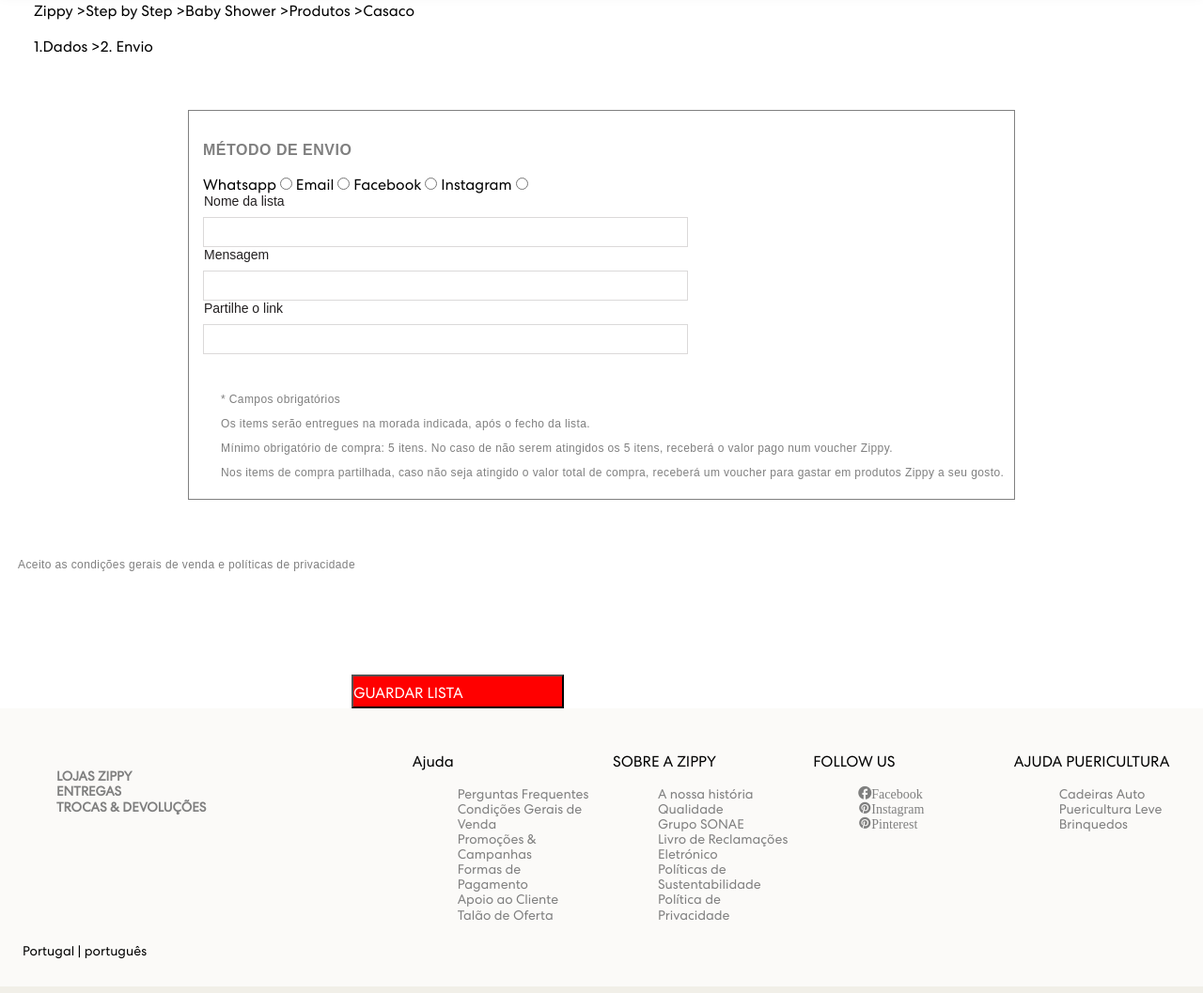
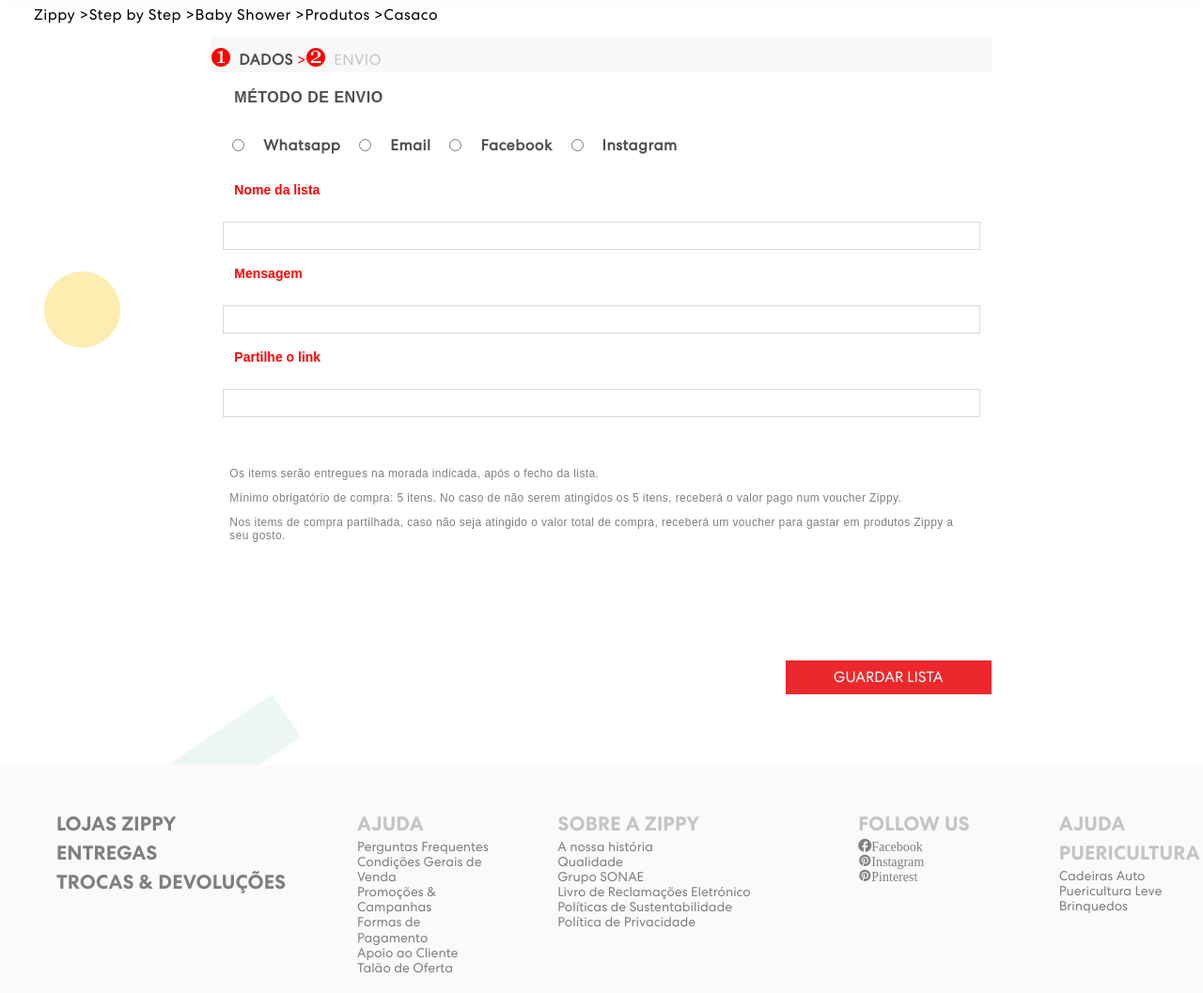
Before and after one commit to nunoroliveira/Projecto360, a website built with Parcel: page ENVIO.html in a window 1280 px wide. Shown: the part 76-1133 px from the top of the page at 94% size. Built offline with nearby package versions, Linux system fonts and the light colour scheme; a web font is replaced by a local one.

Commit message:
Daniela 3

```diff
--- a/ENVIO.html
+++ b/ENVIO.html
@@ -68,6 +68,8 @@
     </nav>
   </header>
 
+  <div class="body1 gridrow">
+
   <section class="gridrowfull flow">
     <a class="apadleft" href="#">Zippy > </a>
     <a href="#">Step by Step > </a>
@@ -76,59 +78,75 @@
     <a href="#">Casaco</a>
   </section>
 
-  <section class="gridrowfull flow">
-    <a class="apadleft" href="#">1.Dados > </a>
-    <a href="#">2. Envio</a>
+  <div class="gridrow">
+    <div class="container1 col-8 offset-2 gridrow">
+
+  <section class="gridrowfull flow cabecalho">
+  <img class="numeros" src="../img/numero1.png" alt="some text" width=20 height=20>
+  <a class="apadleft1" style="color:#4e4e4e" href="#"><b>DADOS </b><span style="color: red"> ></span></a>
+  <img class="numeros" src="../img/numero2.png" alt="some text" width=20 height=20>
+  <a class="apadleft1" style="color:#c4c4c4" href="#">ENVIO</a>
   </section>
 
-<div class="col-8 container">
-<h4 class="titulos">MÉTODO DE ENVIO</h4>
 
-<LABEL FOR="R1">Whatsapp</LABEL>
-<INPUT TYPE="Radio" Name="Circle" ID="R1" Value="Whatsapp">
+<div class="col-12 gridrow">
+<h4 class="titulos col-12">MÉTODO DE ENVIO</h4>
 
-<LABEL FOR="R2">Email</LABEL>
-<INPUT TYPE="Radio" Name="Circle" ID="R2" Value="Email">
-
-<LABEL FOR="R2">Facebook</LABEL>
-<INPUT TYPE="Radio" Name="Circle" ID="R2" Value="Facebook">
-
-<LABEL FOR="R2">Instagram</LABEL>
-<INPUT TYPE="Radio" Name="Circle" ID="R2" Value="Instagram">
+<INPUT class="selecionar" TYPE="Radio" Name="Circle" ID="R1" Value="Whatsapp">
+<LABEL class="selecionar camposbotao" FOR="R1"><b>Whatsapp</b></LABEL>
 
 
-<h6 class="campos">Nome da lista</h6>
-<input class="containerquickanswer"></input>
-<h6 class="campos">Mensagem</h6>
-<input class="containerquickanswer"></input>
-<h6 class="campos">Partilhe o link</h6>
-<input class="containerquickanswer"></input>
+<INPUT class="selecionar" TYPE="Radio" Name="Circle" ID="R2" Value="Email">
+<LABEL class="selecionar camposbotao" FOR="R2"><b>Email</b></LABEL>
 
 
-<div class="camposobrigatorios">* Campos obrigatórios
+<INPUT class="selecionar" TYPE="Radio" Name="Circle" ID="R2" Value="Facebook">
+<LABEL class="selecionar camposbotao" FOR="R2"><b>Facebook</b></LABEL>
+
+
+<INPUT class="selecionar" TYPE="Radio" Name="Circle" ID="R2" Value="Instagram">
+<LABEL class="selecionar camposbotao" FOR="R2"><b>Instagram</b></LABEL>
+
+
+<h6 class="col-12 campos">Nome da lista</h6>
+<input class="col-12 containerquickanswer"></input>
+<h6 class="col-12 campos">Mensagem</h6>
+<input class="col-12 containerquickanswer"></input>
+<h6 class="col-12 campos">Partilhe o link</h6>
+<input class="col-12 containerquickanswer"></input>
+
+</div>
+<div class="camposobrigatorios">
   <p>Os items serão entregues na morada indicada, após o fecho da lista.</p>
   <p>Mínimo obrigatório de compra: 5 itens. No caso de não serem atingidos os 5 itens, receberá o valor pago num voucher Zippy.</p>
   <p>Nos items de compra partilhada, caso não seja atingido o valor total de compra, receberá um voucher para gastar em produtos Zippy a seu gosto.</p>
 </div></div>
-  <div class="camposobrigatorios1 gridrowfull col-12"><p>Aceito as condições gerais de venda e políticas de privacidade</p></div>
+</div>
+<div class="gridrow">
+  <div class="col-8 offset-2 textright">
+  <button class="button-list continuarbutton">GUARDAR LISTA</button>
+  </div>
+</div>
+</div>
+</div>
 
-  <div>
-  <button class="guardarlistabutton gridrowfull col-12">GUARDAR LISTA</button>
-</div>
+
+</body>
 
 <footer id="main-footer">
 
-    <div class="gridrow">
-      <div class="col-4 col-d-4">
-        <ul>
-          <li><a href="https://zippyonline.com/pt/we-stay-together.html" title="Zippy Stores"><strong>LOJAS ZIPPY</strong></a></li>
-          <li><a href="https://zippyonline.com/pt/ajuda/entregas/" title="Deliveries"><strong>ENTREGAS</strong></a></li>
-          <li><a href="https://zippyonline.com/pt/ajuda/trocas-devolucoes/" title="Returns"><strong>TROCAS & DEVOLUÇÕES</strong></a></li>
+  <div class="gridrowfull">
+    <div class="col-5 col-d-3">
+      <ul class="margintopnone">
+        <li><h6><a href="https://zippyonline.com/pt/we-stay-together.html" title="Zippy Stores">LOJAS ZIPPY</h6></a></li>
+        <li><h6><a href="https://zippyonline.com/pt/ajuda/entregas/" title="Deliveries">ENTREGAS</h6></a></li>
+        <li><h6><a href="https://zippyonline.com/pt/ajuda/trocas-devolucoes/" title="Returns">TROCAS & DEVOLUÇÕES</h6></a></li>
       </ul>
     </div>
-      <div class="col-4 col-d-2">
-        <p class="margintopnone" id="help">Ajuda</p>
-        <ul>
+    <div class="col-7 col-d-2">
+
+      <ul class="margintopnone">
+        <h6 id="help">AJUDA</h6>
         <li><a href="https://zippyonline.com/pt/ajuda/perguntas-frequentes/" title="Frequent Questions">Perguntas Frequentes</a></li>
         <li><a href="https://zippyonline.com/pt/ajuda/condicoes-gerais-de-venda/" title="Selling Conditions">Condições Gerais de Venda</a></li>
         <li><a href="https://zippyonline.com/pt/ajuda/promocoes-campanhas/" title="Promos and Campaigns">Promoções & Campanhas</a></li>
@@ -138,9 +156,10 @@
       </ul>
     </div>
 
-      <div class="col-4 col-d-2">
-        <p class="margintopnone" id="about-zippy">SOBRE A ZIPPY</p>
-        <ul>
+    <div class="col-6 col-d-3">
+
+      <ul class="margintopnone">
+        <li><h6 id="about-zippy">SOBRE A ZIPPY</h6></li>
         <li><a href="https://zippyonline.com/pt/sobre-a-zippy/a-nossa-historia/" title="Our Story">A nossa história</a></li>
         <li><a href="https://zippyonline.com/pt/sobre-a-zippy/qualidade/" title="Quality">Qualidade</a></li>
         <li><a href="https://zippyonline.com/pt/sobre-a-zippy/grupo-sonae/" title="SONAE Group">Grupo SONAE</a></li>
@@ -150,18 +169,20 @@
       </ul>
     </div>
 
-      <div class="col-4 col-d-2">
-        <p class="margintopnone" id="follow-us">FOLLOW US</p>
-        <ul>
+    <div class="col-6 col-d-2">
+
+      <ul class="margintopnone">
+        <h6 id="follow-us">FOLLOW US</h6>
         <li><a href="https://www.facebook.com/zykidstore" title="Facebook"><i class="icn-facebook">Facebook</i></a></li>
         <li><a href="https://www.instagram.com/zippykidstore/?hl=pt" title="Instagram"><i class="icn-pinterest">Instagram</i></a></li>
         <li><a href="https://www.pinterest.pt/zippykidstore/" title="Pinterest"><i class="icn-pinterest">Pinterest</i></a></li>
       </ul>
     </div>
 
-      <div class="col-4 col-d-2">
-        <p class="margintopnone" id="child-care-help">AJUDA PUERICULTURA</p>
-        <ul>
+    <div class="col-12 col-d-2">
+
+      <ul class="margintopnone">
+        <h6 id="child-care-help">AJUDA PUERICULTURA</h6>
         <li><a href="https://zippyonline.com/pt/ajuda-puericultura/cadeiras-auto/" title="Auto chairs">Cadeiras Auto</a></li>
         <li><a href="https://zippyonline.com/pt/ajuda-puericultura/puericultura-leve/" title="Light Child Care">Puericultura Leve</a></li>
         <li><a href="https://zippyonline.com/pt/ajuda-puericultura/brinquedos/" title="Toys">Brinquedos</a></li>
--- a/scss/_dados.scss
+++ b/scss/_dados.scss
@@ -1,15 +1,26 @@
 .body1 {
   background-image: url("../img/partilha.png");
   background-repeat: no-repeat;
+  max-width: 100%;
+  height: auto;
+  }
 
+  .apadleft1{
+    padding-left: 4px;
 }
 
-.container {
-  border: 1px solid grey;
-  padding: 15px 15px 15px 15px;
-  align-items: center;
-  margin: 50px 300px 50px 200px;
-  border-top: solid 3px #dbd9d9
+.numeros{
+  margin-right: 5px;
+}
+
+.container1 {
+ // margin: 0 0 100px px;
+  padding-bottom: 20px;
+}
+
+.cabecalho {
+  background-color: #F8F8F8;
+  margin-top: 10px;
 }
 .navenvio {
   width: 42px;
@@ -39,16 +50,15 @@
 }
 
   .campos1 {
-    width: 276px;
-    height: 19px;
+  //  width: 276px;
+  //  height: 19px;
     margin: 10px 0 15px 0;
     font-family: Arial, Helvetica, sans-serif;
     font-size: 14px;
     letter-spacing: normal;
     text-align: left;
-    color: #4e4e4e
-
-    ;
+    color: #4e4e4e;
+    padding: 0  !important;
   }
 
   .containermessage {
@@ -58,15 +68,12 @@
     border: solid 1px rgba(0, 0, 0, 0.1);
   }
 
-  .containerquickanswer {
-    width: 277px;
-    height: 30px;
-    margin: 3px 0 0;
-    padding: 0 0 0 237px;
+  .containerquickanswer1 {
     border: solid 1px #dbd9d9;
+    padding: 0 !important;
   }
 
-  .camposobrigatorios3 {
+  .camposobrigatorios1 {
     //width: 986px;
     //height: 98px;
     //margin: 41px 31px 31px 0;
@@ -81,18 +88,30 @@
   .camposobrigatorios2 {
     //width: 986px;
     //height: 98px;
-    //margin: 41px 31px 31px 0;
+    margin: 0 31px 35px 0;
+    font-family: Arial, Helvetica, sans-serif;
+    font-size: 12px;
+    letter-spacing: 0.4px;
+    //text-align: left;
+    color: #7f7f7f;
+    text-align: left;
+  }
+
+  .camposobrigatorios3 {
+    //width: 986px;
+    //height: 98px;
+    // margin: 0 0 10px 0;
     font-family: Arial, Helvetica, sans-serif;
     font-size: 12px;
     //letter-spacing: 0.4px;
-    text-align: right;
+    text-align: left;
     color: #7f7f7f;
   }
 
-  .camposobrigatorios5 {
+  .camposobrigatorios4 {
     //width: 986px;
     //height: 98px;
-    //margin: 41px 31px 31px 0;
+    margin: 41px 31px 31px 0;
     font-family: Arial, Helvetica, sans-serif;
     font-size: 12px;
     //letter-spacing: 0.4px;
@@ -104,31 +123,32 @@
   }
 
   .continuarbutton {
-    float: right;
+    width: 219px;
+    height: 36px;
+    background-color: #ed282d;
+    font-size: 16px;
+    text-align: center;
+    color: #ffffff;
+    cursor: pointer;
+    border: #ed282d;
+    margin-top: 100px;
+    margin-bottom: 75px;
 
   }
 
   .datalimite {
-    padding: 50px 26px 0 0;
+   // padding: 50px 26px 0 0;
     font-family: Arial, Helvetica, sans-serif;
     font-size: 12px;
-    font-weight: bold;
-    font-stretch: normal;
-    font-style: normal;
-    line-height: 1.57;
-    letter-spacing: 0.1px;
     text-align: left;
     color: #4e4e4e;
+    padding: 80px 0 50px 0;
   }
 
   .datalimite1 {
-    padding: 0 26px 26px 0;
+  //  padding: 0 26px 0 0;
     font-family: Arial, Helvetica, sans-serif;
     font-size: 12px;
-    font-stretch: normal;
-    font-style: normal;
-    line-height: 1.57;
-    letter-spacing: 0.1px;
     text-align: left;
     color: #7f7f7f;
   }
--- a/scss/_shopcart.scss
+++ b/scss/_shopcart.scss
@@ -3,6 +3,17 @@
     margin: 0 auto;
 }
 
+.lista{
+width: 75.6px;
+height: 107px;
+flex-grow: 0;
+margin: 0 31.4px 0 0;
+}
+
+.product-card1{
+      position: relative;
+      background-color: none;
+  }
 
 .navZippy {
   width: 100px;
--- a/scss/envio.scss
+++ b/scss/envio.scss
@@ -4,6 +4,11 @@
     align-items: center;
     margin: 50px 200px 50px 200px;
   }
+
+  .selecionar {
+    margin: 10px 10px 10px ;
+  }
+
   .navenvio {
     width: 42px;
     height: 14px;
@@ -30,23 +35,24 @@
     line-height: 1.56;
     letter-spacing: 0.5px;
     text-align: left;
-    color: #7f7f7f;
+    color: #4e4e4e;
   }
 
-    .campos {
-      width: 276px;
-      height: 19px;
-      margin: 0 304px 3px 1px;
+  .campos {
+    //  width: 276px;
+    //  height: 19px;
+      margin: 10px 0 15px 0;
       font-family: Arial, Helvetica, sans-serif;
       font-size: 14px;
-      font-weight: normal;
-      font-stretch: normal;
-      font-style: normal;
-      line-height: normal;
       letter-spacing: normal;
       text-align: left;
-      color: #221f20;
+      color: red
+       ;
     }
+
+    .camposbotao {
+      color: #4e4e4e;
+      }
 
     .containermessage {
       width: 580px;
```
Also changed, not shown: DADOS.html (+53 -37 lines), Shop Cart  ZIPPY.html (+58 -31 lines), confirmacao.html (+22 -18 lines), css/_dados.css, css/_shopcart.css, css/envio.css, css/styles.css, img/Banner-2-2000x778px.gif (added), img/numero1.png (added), img/numero2.png (added). Lines whose indentation alone changed are shown as unchanged.
